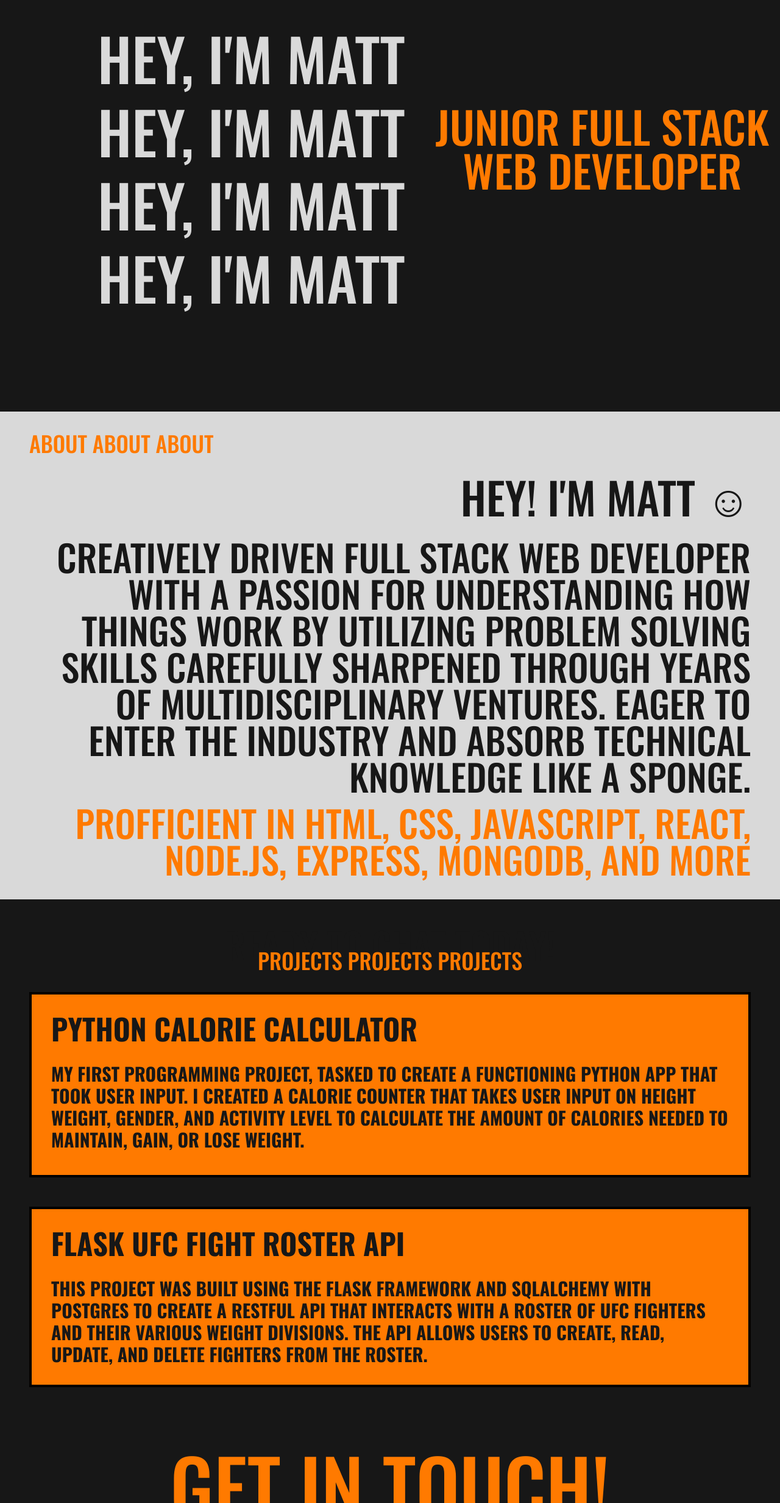
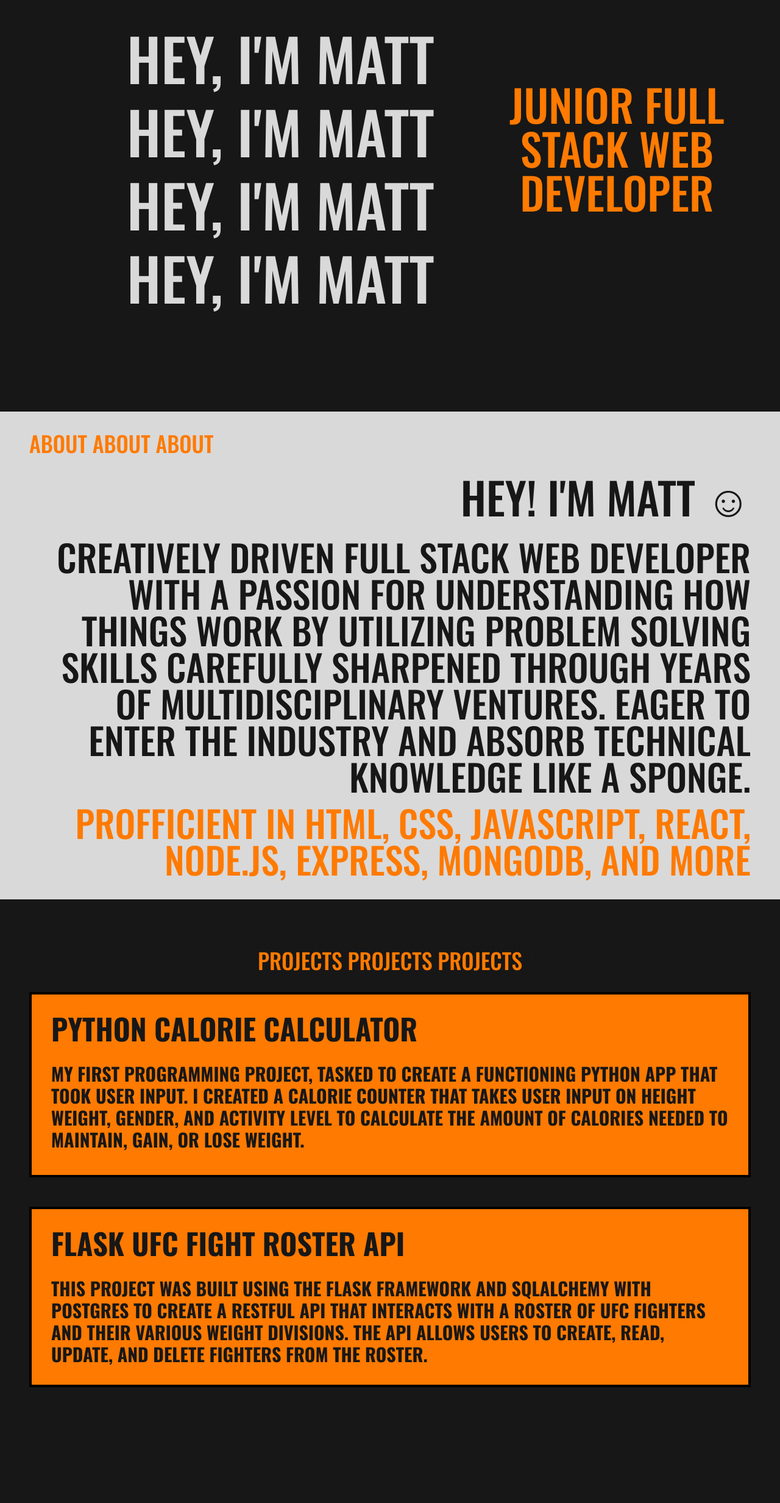
Before and after one commit to Matt-bryant21/2024portfolio, a React (Vite) app in the folder Portfolio/: page / in a window 1280 px wide. Shown: the part 161-2626 px from the top of the page at 61% size. Built offline with nearby package versions, Linux system fonts and the light colour scheme.

Commit message:
fixed md responsiveness

```diff
--- a/Portfolio/package.json
+++ b/Portfolio/package.json
@@ -15,10 +15,12 @@
     "@mui/material": "^5.15.14",
     "react": "^18.2.0",
     "react-dom": "^18.2.0",
+    "react-reveal": "^1.2.2",
     "react-router-dom": "^6.22.2",
     "react-spinners": "^0.13.8",
     "react-spring": "^9.7.3",
-    "three": "^0.162.0"
+    "three": "^0.162.0",
+    "vercel": "^33.6.2"
   },
   "devDependencies": {
     "@types/react": "^18.2.56",
--- a/Portfolio/src/components/Contact.jsx
+++ b/Portfolio/src/components/Contact.jsx
@@ -9,7 +9,7 @@ const Contact = () => {
           <h2 className="text-4xl text-right my-8">CONTACT CONTACT CONTACT</h2>
         </div> */}
         <div className="justify-center">
-          <h2 className="text-8xl xl:text-9xl mb-12 uppercase text-center hover:underline">
+          <h2 className="text-8xl xl:text-9xl my-20 uppercase text-center hover:underline">
             <a href="mailto:mattthomasbryant@gmail.com">Get in touch!</a>
           </h2>
         </div>
--- a/Portfolio/src/components/Homepage.jsx
+++ b/Portfolio/src/components/Homepage.jsx
@@ -26,7 +26,7 @@ const Homepage = () => {
           style={props}
           className="flex flex-col items-center justify-center sm:justify-start sm:flex-row xl:ml-40 xl:h-screen"
         >
-          <div className="flex flex-col justify-center items-center my-12 sm:ml-0 sm:mr-8">
+          <div className="flex flex-col justify-center items-center my-12 sm:ml-0 sm:mr-8 md:ml-12">
             <h1 className="text-5xl sm:text-6xl md:text-7xl lg:text-8xl xl:text-8xl my-3 whitespace-nowrap">
               HEY, I&apos;M MATT
             </h1>
--- a/Portfolio/src/components/Projects.jsx
+++ b/Portfolio/src/components/Projects.jsx
@@ -4,7 +4,7 @@ import React from "react";
 const Projects = () => {
   return (
     <>
-      <div className="flex flex-col min-h-screen justify-start bg-backgrounddark py-12 px-6 sm:px-12">
+      <div className="flex flex-col justify-start bg-backgrounddark py-12 px-6 sm:px-12">
         <div>
           <h2 className="text-4xl text-center my-8">PROJECTS PROJECTS PROJECTS</h2>
         </div>
```
Also changed, not shown: 2 other files (tests, documents, lock files or other folders).
